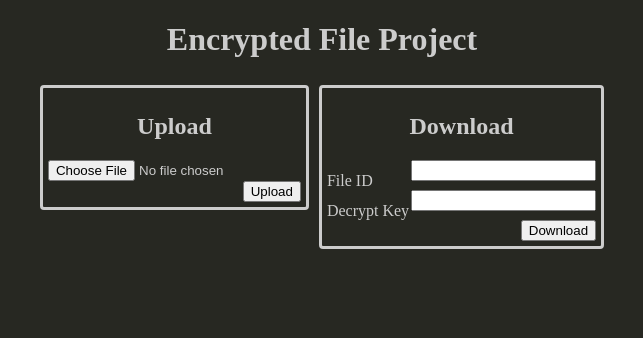
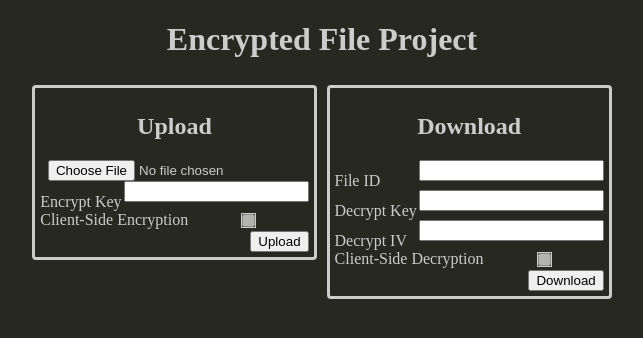
Before and after one commit to Jack-Edwards/encrypted-file-project, a Flask app: page / in a window 1280 px wide. Shown: the top 338 px of the page, without its empty margins (318-961 px from the left). Run offline with Flask 2, Linux system fonts and the light colour scheme.

Commit message:
User supplied keys and IVs

```diff
--- a/app/app.py
+++ b/app/app.py
@@ -36,10 +36,6 @@ from entities import File
 db.create_all()
 
 
-# Global crypto key
-crypto_key = b'is sixteen bytes'
-
-
 @app.route('/', methods=['GET'])
 def index():
     return render_template('index.html')
@@ -47,7 +43,8 @@ def index():
 
 @app.route('/file/upload', methods=['POST'])
 def file_upload():
-    file_from_request = request.files['file']
+    file_from_request = request.files['files']
+    key = request.form.get('key')
 
     # Filename must be safe
     safe_filename = secure_filename(file_from_request.filename)
@@ -56,12 +53,11 @@ def file_upload():
 
     # Encrypt the file bytes
     file_bytes = file_from_request.read()
-    crypto = SymmetricCrypto(crypto_key)
+    crypto = SymmetricCrypto(key.encode())
     encrypted_bytes = crypto.encrypt(file_bytes)
 
     # Create a database entity
     file = File(safe_filename)
-    file.iv = b64encode(crypto.iv).decode('utf-8')
     db.session.add(file)
     db.session.commit()
 
@@ -74,16 +70,19 @@ def file_upload():
 
     return render_template('fileDetails.html',
                             file_id=file.id,
-                            decrypt_key=crypto_key)
+                            decrypt_key=key,
+                            decrypt_iv=b64encode(crypto.iv).decode('utf-8'))
 
 
 @app.route('/file/download', methods=['POST'])
 def file_download():
     file_id = request.form.get('fileId')
+    decrypt_key = request.form.get('key').encode()
+    decrypt_iv = b64decode(request.form.get('iv'))
     file = File.query.filter_by(id=file_id).first()
     file_path = os.path.join(config['PATH']['FILES'], file.id, file.name)
     with open(file_path, 'rb') as f:
-        crypto = SymmetricCrypto(crypto_key, b64decode(file.iv))
+        crypto = SymmetricCrypto(decrypt_key, decrypt_iv)
         decrypted_bytes = crypto.decrypt(f.read())
         return_bytes = BytesIO(decrypted_bytes)
         return send_file(return_bytes, as_attachment=True, attachment_filename=file.name)
--- a/app/entities/file.py
+++ b/app/entities/file.py
@@ -12,12 +12,10 @@ from __main__ import db
 class File(db.Model):
     id: str
     name: str
-    iv: str
     created: datetime
 
     id = db.Column(db.String, primary_key=True)
     name = db.Column(db.String, nullable=False)
-    iv = db.Column(db.String, nullable=False)
     created = db.Column(db.String, nullable=False, default=str(datetime.utcnow()))
 
     def __init__(self, name):
--- a/app/static/css/styles.css
+++ b/app/static/css/styles.css
@@ -19,6 +19,10 @@
 
 .fg-light {
     color: #cccccc;
+}
+
+.outline-light {
+    outline: 1px solid #cccccc
 }
 
 .border-light {
--- a/app/templates/fileDetails.html
+++ b/app/templates/fileDetails.html
@@ -7,5 +7,6 @@
     <body>
         <p>File Id = {{ file_id }}</p>
         <p>Decrypt Key = {{ decrypt_key }}</p>
+        <p>Decrypt IV = {{ decrypt_iv }}</p>
     </body>
 </html>
--- a/app/templates/index.html
+++ b/app/templates/index.html
@@ -13,8 +13,17 @@
                 <h2>Upload</h2>
                 <div>
                     <form id='upload' method=post action='/file/upload' enctype=multipart/form-data>
-                        <input id="fileUpload" class="float-left" type="file" name="file"/>
+                        <input id="fileUpload" type="file" name="files"/>
                         <div style="clear: both;"></div>
+
+                        <label class="float-left adjust-label-position" for="key">Encrypt Key</label>
+                        <input class="float-right" type="text" name="key"/>
+                        <div style="clear: both;"></div>
+
+                        <label class="float-left" for="clientSide">Client-Side Encryption</label>
+                        <input disabled=disabled class="outline-light" type="checkbox" name="clientSide">
+                        <div style="clear: both;"></div>
+
                         <input class="float-right" type=submit value=Upload>
                     </form>
                 </div>
@@ -32,8 +41,16 @@
                         <input class="float-right" type="text" name="fileId"/>
                         <div style="clear: both;"></div>
 
-                        <label class="float-left adjust-label-position" for="decryptKey">Decrypt Key</label>
-                        <input class="float-right" type="text" name="decryptKey"/>
+                        <label class="float-left adjust-label-position" for="key">Decrypt Key</label>
+                        <input class="float-right" type="text" name="key"/>
+                        <div style="clear: both;"></div>
+
+                        <label class="float-left adjust-label-position" for="iv">Decrypt IV</label>
+                        <input class="float-right" type="text" name="iv"/>
+                        <div style="clear: both;"></div>
+
+                        <label class="float-left" for="clientSide">Client-Side Decryption</label>
+                        <input disabled=disabled class="outline-light" type="checkbox" name="clientSide">
                         <div style="clear: both;"></div>
 
                         <input class="float-right" type=submit value=Download>
```
